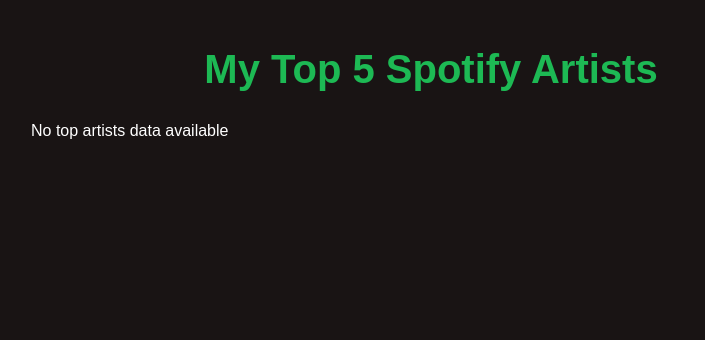
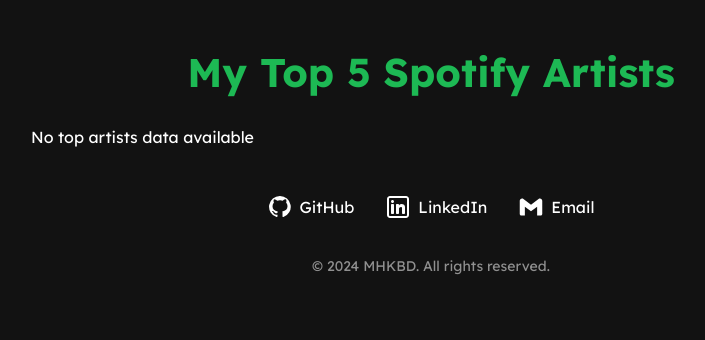
Before and after one commit to Mushfiquehk/read-my-mind, a Flask app: template app/templates/pages/top_artists.html in a window 1280 px wide. Shown: the top 340 px of the page, without its empty margins (209-914 px from the left). Run offline with Flask 3, Linux system fonts and the light colour scheme; the template is opened without the code that fills it, so the values that code supplies are empty; parts of the project's set-up code (start-up, migrations or seed data) failed here and were passed over.

Commit message:
added a skeleton for the website

```diff
--- a/app/static/css/components/footer.css
+++ b/app/static/css/components/footer.css
@@ -0,0 +1,50 @@
+.footer {
+    padding: 2rem 0;
+    margin-top: auto;
+    width: 100%;
+}
+
+.footer-content {
+    max-width: 1200px;
+    margin: 0 auto;
+    padding: 0 2rem;
+    display: flex;
+    flex-direction: column;
+    align-items: center;
+    gap: 1.5rem;
+}
+
+.social-links {
+    display: flex;
+    gap: 2rem;
+    justify-content: center;
+}
+
+.social-link {
+    display: flex;
+    align-items: center;
+    gap: 0.5rem;
+    color: var(--text-color);
+    text-decoration: none;
+    transition: color 0.2s ease;
+}
+
+.social-link:hover {
+    color: var(--primary-color);
+}
+
+.social-link img {
+    width: 24px;
+    height: 24px;
+    filter: brightness(0) invert(1);
+    transition: filter 0.2s ease;
+}
+
+.social-link:hover img {
+    filter: brightness(0) saturate(100%) invert(73%) sepia(68%) saturate(473%) hue-rotate(93deg) brightness(95%) contrast(87%);
+}
+
+.copyright {
+    font-size: 0.875rem;
+    color: #909090;
+}
--- a/app/static/css/main.css
+++ b/app/static/css/main.css
@@ -1,11 +1,12 @@
 @import 'components/header.css';
 @import 'components/footer.css';
 @import 'pages/top_artists.css';
+@import 'pages/index.css';
 
 /* Global styles */
 :root {
-    --primary-color: #1DB954;
-    --secondary-color: #191414;
+    --primary-color: #1ED760;
+    --secondary-color: #121212;
     --text-color: #FFFFFF;
 }
 
@@ -13,4 +14,15 @@
     font-family: Arial, sans-serif;
     background-color: var(--secondary-color);
     color: var(--text-color);
+    font-family: "Lexend", sans-serif;
 }
+
+/* // <uniquifier>: Use a unique and descriptive class name
+// <weight>: Use a value from 100 to 900
+
+.lexend-<uniquifier> {
+  font-family: "Lexend", sans-serif;
+  font-optical-sizing: auto;
+  font-weight: <weight>;
+  font-style: normal;
+} */
--- a/app/templates/base.html
+++ b/app/templates/base.html
@@ -3,8 +3,12 @@
 <head>
     <meta charset="UTF-8">
     <meta name="viewport" content="width=device-width, initial-scale=1.0">
-    <title>{% block title %}Your App{% endblock %}</title>
+    <title>{% block title %}MHKBD{% endblock %}</title>
     <link rel="stylesheet" href="{{ url_for('static', filename='css/main.css') }}">
+    <link rel="icon" href="{{ url_for('static', filename='favicon.ico') }}">
+    <link rel="preconnect" href="https://fonts.googleapis.com">
+    <link rel="preconnect" href="https://fonts.gstatic.com" crossorigin>
+    <link href="https://fonts.googleapis.com/css2?family=Lexend:wght@100..900&display=swap" rel="stylesheet">
     {% block extra_css %}{% endblock %}
 </head>
 <body>
--- a/app/templates/components/footer.html
+++ b/app/templates/components/footer.html
@@ -0,0 +1,19 @@
+<footer class="footer">
+    <div class="footer-content">
+        <div class="social-links">
+            <a href="https://github.com/Mushfiquehk" class="social-link" target="_blank" rel="noopener noreferrer">
+                <img src="{{ url_for('static', filename='images/github.svg') }}" alt="GitHub">
+                GitHub
+            </a>
+            <a href="https://www.linkedin.com/in/mushfique-khan-92435a17b/" class="social-link" target="_blank" rel="noopener noreferrer">
+                <img src="{{ url_for('static', filename='images/linkedin.svg') }}" alt="LinkedIn">
+                LinkedIn
+            </a>
+            <a href="mailto:#" class="social-link">
+                <img src="{{ url_for('static', filename='images/gmail.svg') }}" alt="Email">
+                Email
+            </a>
+        </div>
+        <p class="copyright">© 2024 MHKBD. All rights reserved.</p>
+    </div>
+</footer>
```
Also changed, not shown: app/static/css/pages/index.css (added, +82 -0 lines), app/templates/pages/index.html (+24 -15 lines), app/static/images/github.svg (added), app/static/images/gmail.svg (added), app/static/images/linkedin.svg (added).
